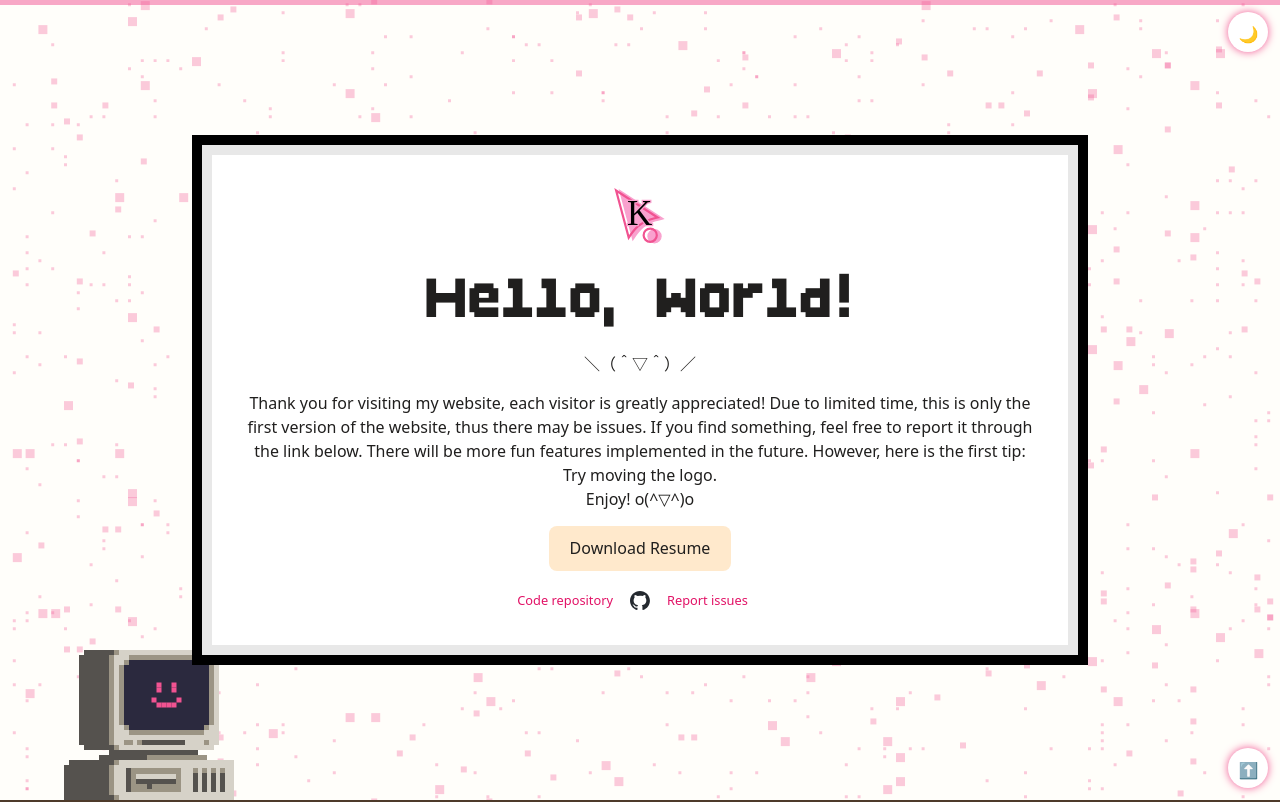
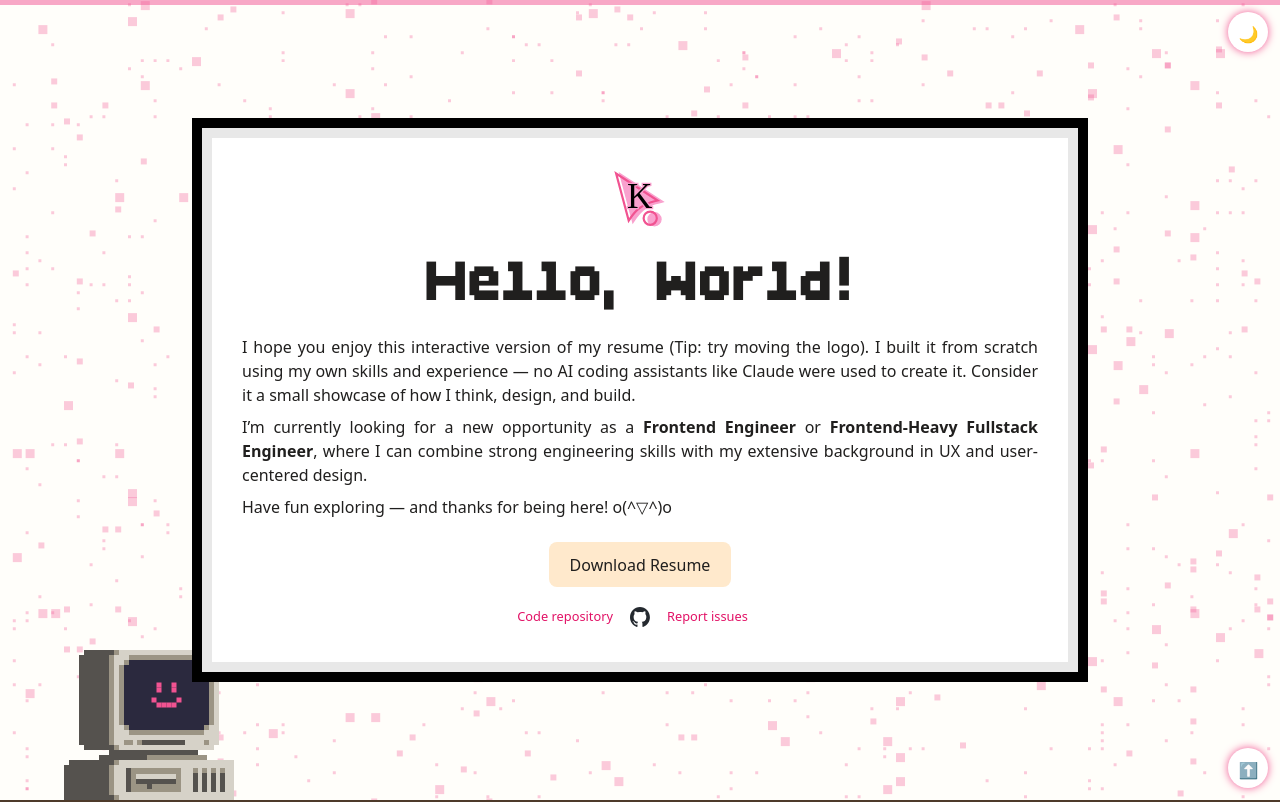
Before and after one commit to iixnana/resume, a React (Vite) app: page / in a window 1280 px wide. Shown: the top 802 px of the page. Built offline with nearby package versions, Linux system fonts and the light colour scheme.

Commit message:
Description update

```diff
--- a/src/app/pages/Home/EndSection.view.tsx
+++ b/src/app/pages/Home/EndSection.view.tsx
@@ -5,7 +5,7 @@ export const EndSection = () => {
     <section id="end-section" className="end-section">
       <div className="footer-box">
         <div>(┛❍ᴥ❍ )┛彡┻━┻</div>
-        <div>Kamile @ 2025</div>
+        <div>Kamile @ 2026</div>
       </div>
     </section>
   );
--- a/src/app/pages/Home/StartSection.css
+++ b/src/app/pages/Home/StartSection.css
@@ -46,7 +46,12 @@
 
 
 .welcome-description {
-    text-align: center;
+    text-align: left;
+
+    p {
+        padding-bottom: 8px;
+        text-align: justify;
+    }
 }
 
 .table {
--- a/src/app/pages/Home/StartSection.view.tsx
+++ b/src/app/pages/Home/StartSection.view.tsx
@@ -19,17 +19,23 @@ export const StartSection = ({ project }: HeaderSectionProps) => {
           <div className="welcome-box-inner">
             <ResumeLogo constraintsRef={constraintsRef} />
             <h2 className="welcome-h2">Hello, World!</h2>
-            <div>＼（＾▽＾）／</div>
-            <p className="welcome-description">
-              Thank you for visiting my website, each visitor is greatly
-              appreciated! Due to limited time, this is only the first version
-              of the website, thus there may be issues. If you find something,
-              feel free to report it through the link below. There will be more
-              fun features implemented in the future. However, here is the first
-              tip: Try moving the logo.
-              <br />
-              Enjoy! o(^▽^)o
-            </p>
+            <div className="welcome-description">
+              <p>
+                I hope you enjoy this interactive version of my resume (Tip: try
+                moving the logo). I built it from scratch using my own skills
+                and experience — no AI coding assistants like Claude were used
+                to create it. Consider it a small showcase of how I think,
+                design, and build.
+              </p>
+              <p>
+                I’m currently looking for a new opportunity as a{" "}
+                <b>Frontend Engineer</b> or{" "}
+                <b>Frontend-Heavy Fullstack Engineer</b>, where I can combine
+                strong engineering skills with my extensive background in UX and
+                user-centered design.
+              </p>
+              <p>Have fun exploring — and thanks for being here! o(^▽^)o</p>
+            </div>
             <a
               href="/kamile-nanartonyte-resume.pdf"
               download
```
